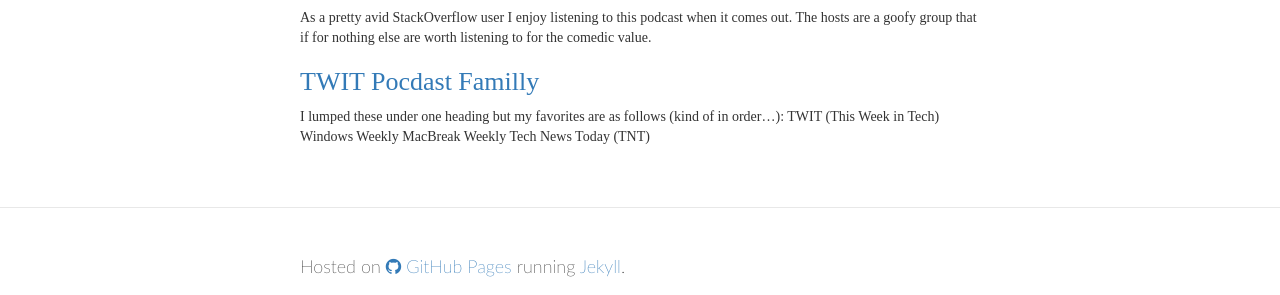
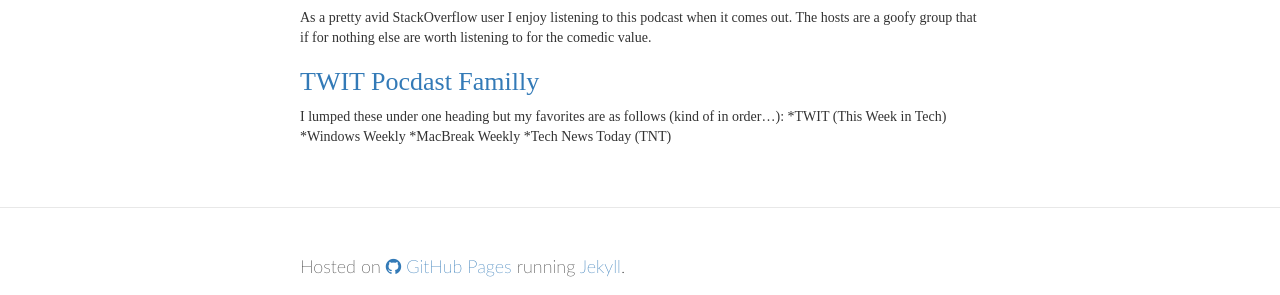
Before and after one commit to pdsullivan/blog, a Jekyll site: the page built from _posts/2014-08-11-tech-podcasts.markdown, in a window 1280 px wide. Shown: the part 721-1016 px from the top of the page. Built offline with Jekyll 4.4.1, drawn with Linux system fonts in a browser that asks for light colours; nearby versions of some CDN libraries; some web fonts are replaced.

```diff
--- a/_posts/2014-08-11-tech-podcasts.markdown
+++ b/_posts/2014-08-11-tech-podcasts.markdown
@@ -26,10 +26,10 @@ As a pretty avid StackOverflow user I enjoy listening to this podcast when it co
 
 ### [TWIT Pocdast Familly][twit]
 I lumped these under one heading but my favorites are as follows (kind of in order...):
-TWIT (This Week in Tech)
-Windows Weekly
-MacBreak Weekly
-Tech News Today (TNT)
+*TWIT (This Week in Tech)
+*Windows Weekly
+*MacBreak Weekly
+*Tech News Today (TNT)
 
 
 
```
